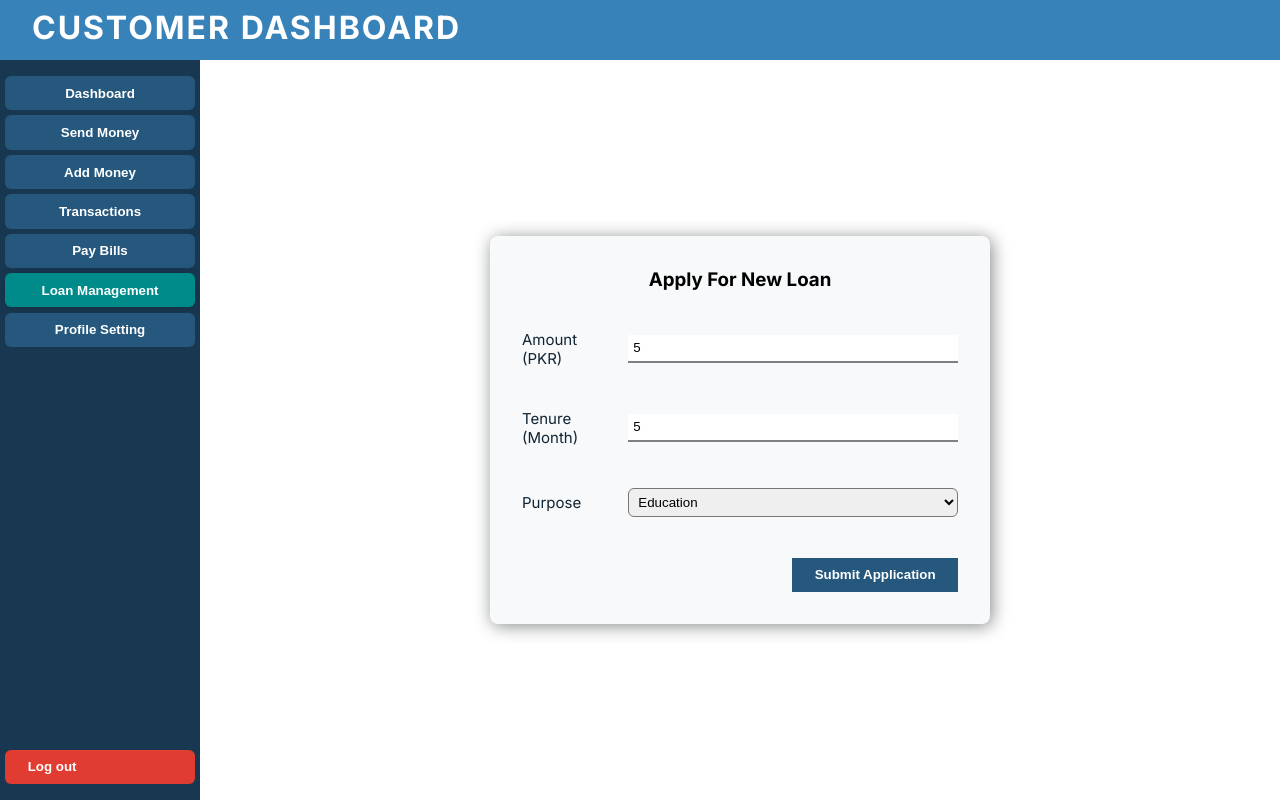
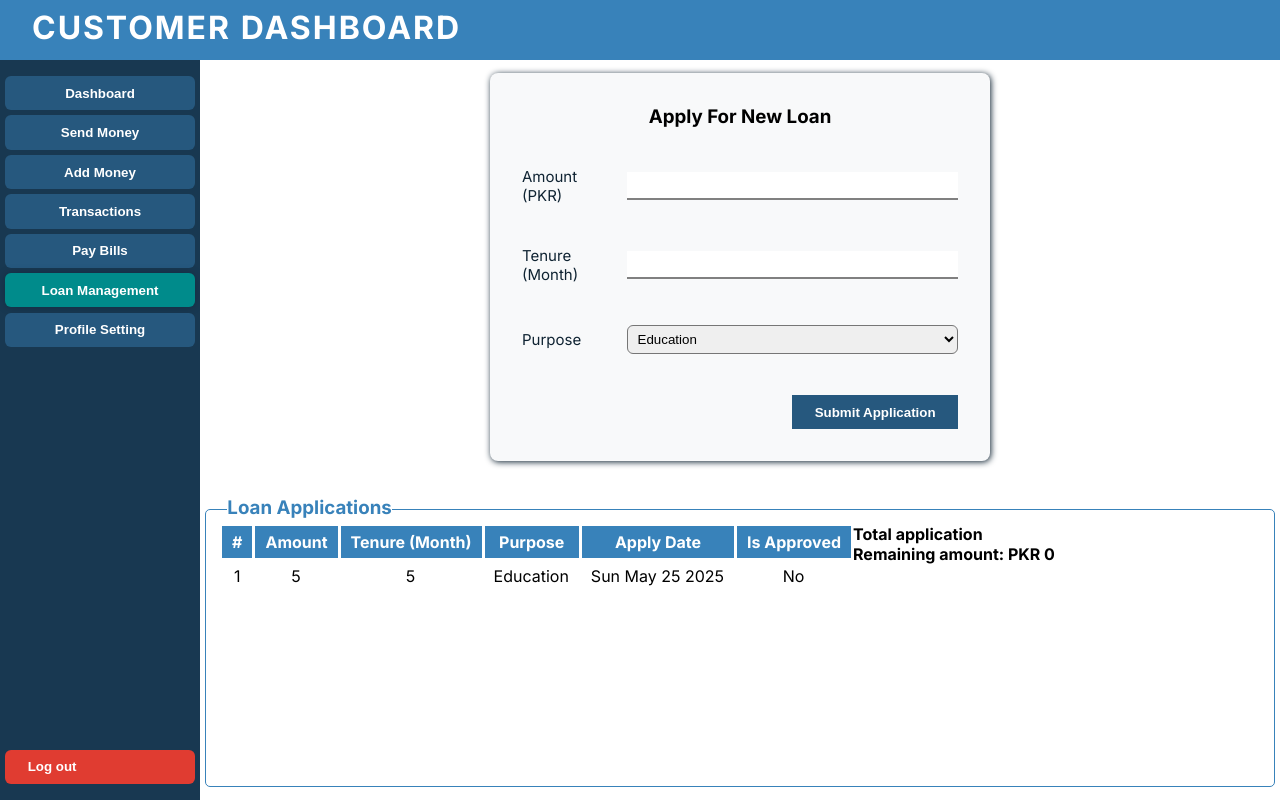
Before and after one commit to asia272/Bank-acount-operation, a React (Vite) app: page /customer/loan-management in a window 1280 px wide. Both pictures are taken after typing "5", "5" into the empty fields and a click on the button "Submit Application". Built offline with nearby package versions, Linux system fonts and the light colour scheme.

Commit message:
add customer loan section

```diff
--- a/src/features/customer/customerSlice.js
+++ b/src/features/customer/customerSlice.js
@@ -34,6 +34,11 @@ const customerSlice = createSlice({
 
         },
         applyLoan: (state, action) => {
+            state.loans.push({
+                ...action.payload,
+                date: new Date().toDateString(),
+                isApproved:false
+            })
 
 
         },
--- a/src/index.css
+++ b/src/index.css
@@ -51,7 +51,7 @@ form {
   padding: 2rem;
   border-radius: 8px;
   width: 500px;
-  box-shadow: 2px 2px 17px #87898a;
+  box-shadow: 1px 1px 6px #0f2332;
 }
 
 input,
@@ -79,7 +79,7 @@ label+div {
 /* animation */
 button:hover {
   /* transform: scale(1.1); */
-  background-color: rgba(38, 88, 126, 0.3);
+  background-color: #0f2332;
 
 }
 
--- a/src/pages/Customer/CustomerRoutes/CustomerTransaction.css
+++ b/src/pages/Customer/CustomerRoutes/CustomerTransaction.css
@@ -1,4 +1,4 @@
-.transactions-container {
+.transactions-container, .loan-applications {
     width: 100%;
     height: 100%;
     border: 1px solid #3882ba;
@@ -7,7 +7,7 @@
     padding: 0.88rem;
 }
 
-.transactions-container h3 {
+.transactions-container h3 , .loan-applications h3 {
     position: absolute;
     background-color: white;
     transform: translateY(-120%);
@@ -18,7 +18,7 @@
     margin: 2rem 0;
 }
 
-.transactions-container table {
+.transactions-container table ,.loan-applications{
     width: 100%;
     border-collapse: collapse;
 
--- /dev/null
+++ b/src/pages/Customer/CustomerRoutes/LoanManagement.css
@@ -0,0 +1,12 @@
+.loan-manage-container{
+    display: flex;
+    flex-direction: column;
+    height: 100%;
+    gap: 3rem;
+    align-items: center;
+    width: 100%;
+}
+
+.loan-applications{
+    display: flex;
+}
--- a/src/pages/Customer/CustomerRoutes/LoanManagement.jsx
+++ b/src/pages/Customer/CustomerRoutes/LoanManagement.jsx
@@ -1,27 +1,32 @@
-import React from 'react'
+import React from 'react';
 import { useForm } from 'react-hook-form';
 import { motion } from 'framer-motion';
 import { toast } from 'react-hot-toast';
-
+import { useDispatch, useSelector } from "react-redux";
+import { applyLoan } from '../../../features/customer/customerSlice';
+import "./LoanManagement.css";
 
 const LoanManagement = () => {
+  const dispatch = useDispatch();
+  const loans = useSelector(state => state.customer.loans);
 
-  const { register,
-    handleSubmit,
-    reset,
-    formState: { errors }
-  } = useForm();
+  const { register, handleSubmit, reset, formState: { errors } } = useForm();
 
   const onSubmit = (data) => {
+    dispatch(applyLoan(data));
+    reset();
+    toast.success("Loan application submitted!");
+  };
 
-  };
   return (
-    <motion.form onSubmit={handleSubmit(onSubmit)}
+    <motion.div
       initial={{ opacity: 0, y: 50 }}
       animate={{ opacity: 1, y: 0 }}
       exit={{ opacity: 0, x: 20 }}
       transition={{ duration: 0.3 }}
+      className='loan-manage-container'
     >
+      <form onSubmit={handleSubmit(onSubmit)}>
         <div className="heading">
           <h3>Apply For New Loan</h3>
         </div>
@@ -29,51 +34,78 @@ const LoanManagement = () => {
         {/* Amount */}
         <div className={`form-field ${errors.amount ? 'input-error' : ''}`}>
           <label>Amount (PKR)</label>
-        <div>
           <input
             type='number'
-            {...register('amount', {
-              required: 'Please enter you amount',
-            })}
+            {...register('amount', { required: 'Please enter your amount' })}
           />
-
           {errors.amount && <p>{errors.amount.message}</p>}
         </div>
-      </div>
-      {/* Amount */}
+
+        {/* Tenure */}
         <div className={`form-field ${errors.tenure ? 'input-error' : ''}`}>
           <label>Tenure (Month)</label>
-        <div>
           <input
             type='number'
-            {...register('tenure', {
-              required: "Please enter you'r loan tenure",
-            })}
+            {...register('tenure', { required: "Please enter your loan tenure" })}
           />
-
           {errors.tenure && <p>{errors.tenure.message}</p>}
         </div>
-      </div>
-      {/* Branch Field */}
-      <div className={`form-field ${errors.purpose ? "input-error" : ""}`}>
+
+        {/* Purpose */}
+        <div className={`form-field ${errors.purpose ? 'input-error' : ''}`}>
           <label>Purpose</label>
-        <div>
           <select
-            {...register("purpose", {
-              required: "purpose is required",
-            })} >
+            {...register('purpose', { required: 'Purpose is required' })}
+          >
             <option value="Education">Education</option>
-            <option value="Personal">Bills</option>
+            <option value="Personal">Personal</option>
+            <option value="Bills">Bills</option>
             <option value="Business">Business</option>
             <option value="Vehicle">Vehicle</option>
           </select>
           {errors.purpose && <p>{errors.purpose.message}</p>}
         </div>
+
+        <button type="submit">Submit Application</button>
+      </form>
+
+      {/* Display loan applications */}
+      <div className="loan-applications">
+        <div>
+          <h3>Loan Applications</h3>
+          <table>
+            <thead>
+              <tr>
+                <th>#</th>
+                <th>Amount</th>
+                <th>Tenure (Month)</th>
+                <th>Purpose</th>
+                <th>Apply Date</th>
+                <th>Is Approved</th>
+              </tr>
+            </thead>
+            <tbody>
+              {loans.map((loan, idx) => (
+                <tr key={idx}>
+                  <td>{idx + 1}</td>
+                  <td>{loan.amount}</td>
+                  <td>{loan.tenure}</td>
+                  <td>{loan.purpose}</td>
+                  <td>{loan.date}</td>
+                  <td>{loan.isApproved ? "Yes" : "No"}</td>
+                </tr>
+              ))}
+            </tbody>
+          </table>
+        </div>
+        <div>
+          <h4>Total application</h4>
+          <h4>Remaining amount: PKR 0</h4>
         </div>
 
-      <button type="submit">Submit Application</button>
-    </motion.form>
-  )
-}
+      </div>
+    </motion.div>
+  );
+};
 
-export default LoanManagement
+export default LoanManagement;
```
Lines whose indentation alone changed are shown as unchanged.
